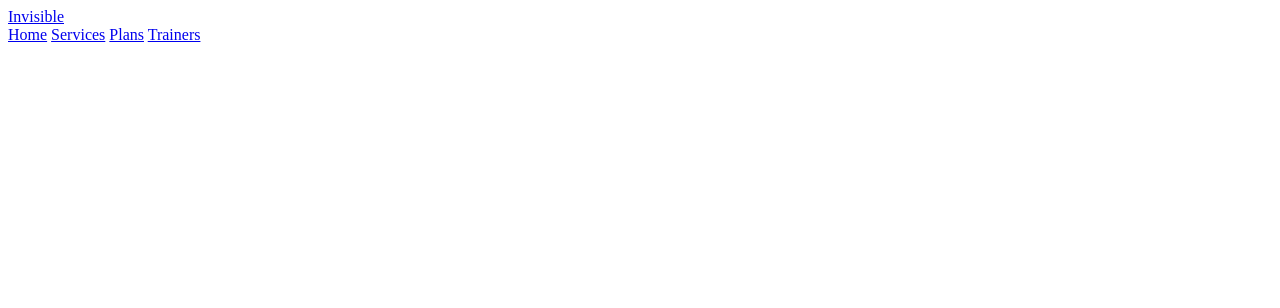
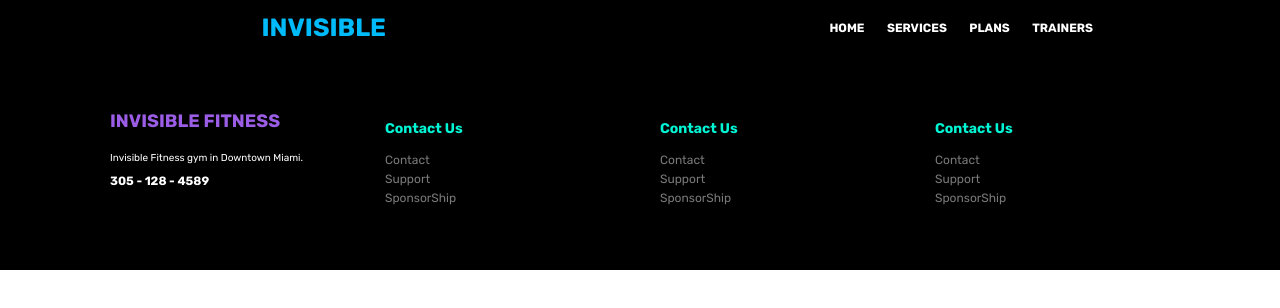
Before and after one commit to Christiano0407/Website-Responsive_Animation, a website: page src/html/trainers.html in a window 1280 px wide. Drawn offline with Linux system fonts and the light colour scheme; a web font is replaced by a local one.

Commit message:
blog-add

```diff
--- a/src/html/trainers.html
+++ b/src/html/trainers.html
@@ -12,6 +12,7 @@
     <link rel="stylesheet" href="https://use.typekit.net/eoy0gzf.css">
     <link rel="preconnect" href="https://fonts.gstatic.com">
     <link href="https://fonts.googleapis.com/css2?family=Rubik:wght@400;500;700&display=swap" rel="stylesheet">
+   <link rel="stylesheet" href="../css/style.css">
     <title>Trainers | Chris04.com</title>
 </head>
 <body>
@@ -35,5 +36,37 @@
         </nav>
     </header>
 
+       <!--  FOOTER -->
+       <footer class="footer">
+        <div class="footer__wrapper">
+            <div class="footer__desc">
+                <h1>Invisible Fitness</h1>
+                <p>Invisible Fitness gym in Downtown Miami.</p>
+                <p id="phone">305 - 128 - 4589</p>
+            </div>
+            <div class="footer__links">
+                <h2 class="footer__title">Contact Us</h2>
+                <a href="../html/services.html" class="footer__link">Contact</a>
+                <a href="../html/services.html" class="footer__link">Support</a>
+                <a href="../html/services.html" class="footer__link">SponsorShip</a>
+            </div>
+        </div>
+        <div class="footer__wrapper">
+          <div class="footer__links">
+              <h2 class="footer__title">Contact Us</h2>
+              <a href="../html/services.html" class="footer__link">Contact</a>
+              <a href="../html/services.html" class="footer__link">Support</a>
+              <a href="../html/services.html" class="footer__link">SponsorShip</a>
+          </div>
+          <div class="footer__links">
+              <h2 class="footer__title">Contact Us</h2>
+              <a href="../html/services.html" class="footer__link">Contact</a>
+              <a href="../html/services.html" class="footer__link">Support</a>
+              <a href="../html/services.html" class="footer__link">SponsorShip</a>
+          </div>
+        </div>
+      </footer>
+
+      <script src="../js/index.js"></script>
 </body>
 </html>
```
Also changed, not shown: src/html/index.html (+1 -1 lines), src/html/plans.html (+32 -0 lines).
